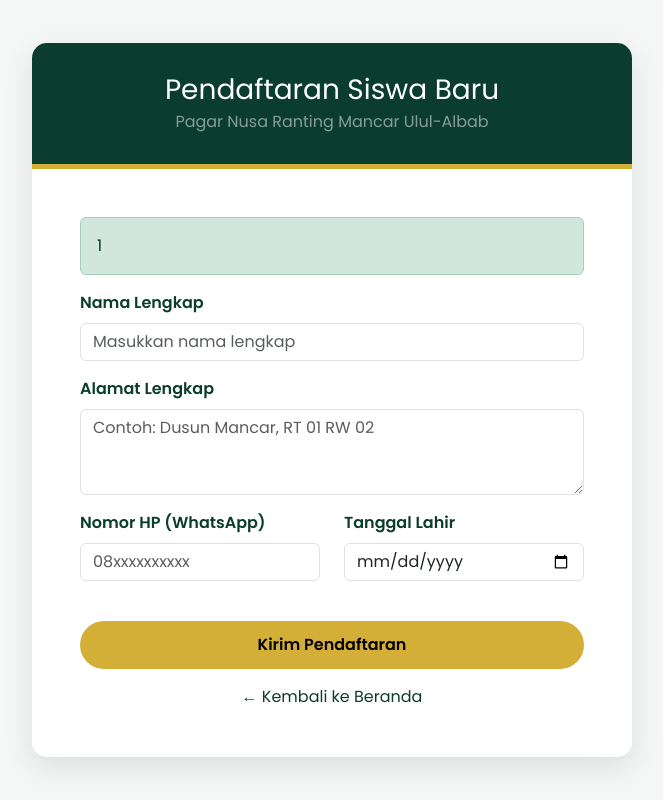
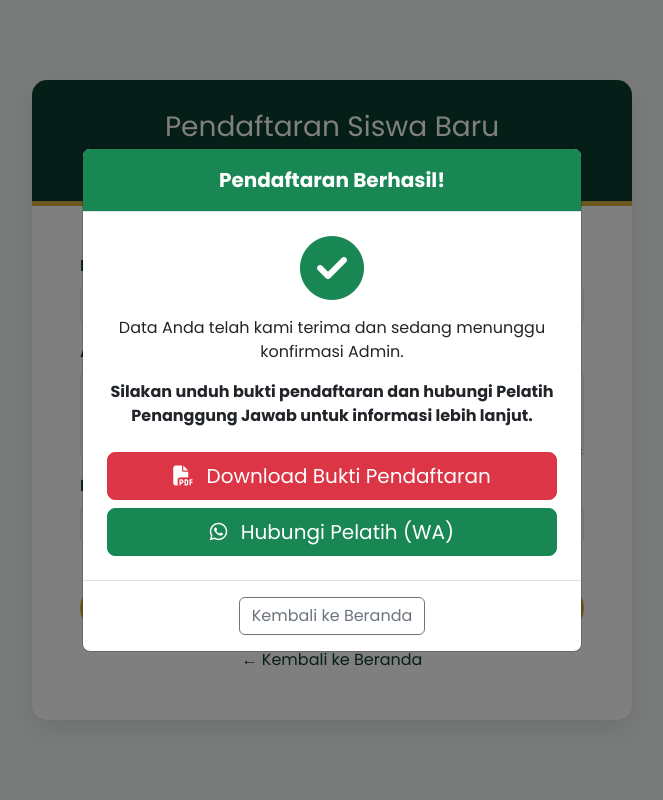
Before and after one commit to SeanDedsec/pagarnusa-ululalbab, a Laravel app: page /pendaftaran in a window 1280 px wide. Shown: the whole page, without its empty margins (308-971 px from the left). Run offline with Laravel 12, Linux system fonts and the light colour scheme; a user stored in the database is signed in; data comes from the database, SQL or seed files in the repository; data that the repository does not hold is empty.

Commit message:
Fitur: Pop-up Sukses Pendaftaran, Download PDF, dan WhatsApp Pelatih

```diff
--- a/resources/views/site/registration.blade.php
+++ b/resources/views/site/registration.blade.php
@@ -7,6 +7,7 @@
 
     <link href="https://cdn.jsdelivr.net/npm/bootstrap@5.3.0/dist/css/bootstrap.min.css" rel="stylesheet">
     <link href="https://fonts.googleapis.com/css2?family=Poppins:wght@300;400;600;700&display=swap" rel="stylesheet">
+    <link rel="stylesheet" href="https://cdnjs.cloudflare.com/ajax/libs/font-awesome/6.4.0/css/all.min.css">
 
     <style>
         :root {
@@ -77,10 +78,41 @@
         </div>
 
         <div class="card-body p-4 p-md-5">
-            @if(@session('sukses'))
-                <div class="alert alert-success">
-                    {{ session('sukses')}}
+            @if(session('sukses'))
+            <div class="modal fade" id="modalSuksesPendaftaran" tabindex="-1" aria-hidden="true" data-bs-backdrop="static">
+                <div class="modal-dialog modal-dialog-centered">
+                    <div class="modal-content text-center">
+                        <div class="modal-header bg-success text-white justify-content-center">
+                            <h5 class="modal-title fw-bold">Pendaftaran Berhasil!</h5>
+                        </div>
+                        <div class="modal-body p-4">
+                            <i class="fas fa-check-circle text-success mb-3" style="font-size: 4rem;"></i>
+                            <p>Data Anda telah kami terima dan sedang menunggu konfirmasi Admin.</p>
+                            <p class="fw-bold">Silakan unduh bukti pendaftaran dan hubungi Pelatih Penanggung Jawab untuk informasi lebih lanjut.</p>
+
+                            <div class="d-grid gap-2 mt-4">
+                                <a href="/pendaftaran/bukti/{{ session('siswa_id') }}" class="btn btn-danger btn-lg">
+                                    <i class="fas fa-file-pdf me-2"></i> Download Bukti Pendaftaran
+                                </a>
+
+                                <a href="https://wa.me/62{{ ltrim(session('no_hp_pelatih'), '0') }}?text=Halo%20Pelatih,%20saya%20ingin%20konfirmasi%20pendaftaran%20siswa%20baru%20dengan%20ID%20%23PN-{{ str_pad(session('siswa_id'), 4, '0', STR_PAD_LEFT) }}%20atas%20nama%20..." target="_blank" class="btn btn-success btn-lg">
+                                    <i class="fab fa-whatsapp me-2"></i> Hubungi Pelatih (WA)
+                                </a>
+                            </div>
+                        </div>
+                        <div class="modal-footer justify-content-center">
+                            <a href="/" class="btn btn-outline-secondary">Kembali ke Beranda</a>
+                        </div>
+                    </div>
                 </div>
+            </div>
+
+            <script>
+                document.addEventListener('DOMContentLoaded', function() {
+                    var myModal = new bootstrap.Modal(document.getElementById('modalSuksesPendaftaran'));
+                    myModal.show();
+                });
+            </script>
             @endif
 
             <form action="/pendaftaran" method="POST">
--- a/routes/web.php
+++ b/routes/web.php
@@ -25,6 +25,8 @@ Route::get('/pendaftaran', function () {
 });
 
 Route::post('/pendaftaran', [RegistrationController::class, 'store'])->name('pendaftaran.store');
+Route::post('/pendaftaran', [RegistrationController::class, 'store'])->name('pendaftaran.store');
+Route::get('/pendaftaran/bukti/{id}', [RegistrationController::class, 'cetakBukti']);
 
 /*halaman admin*/
 Route::get('/admin/login', [LoginController::class, 'showLoginForm'])->name('login');
```
Also changed, not shown: app/Http/Controllers/Site/RegistrationController.php (+18 -2 lines), resources/views/pdf/bukti_pendaftaran.blade.php (added, +66 -0 lines).
